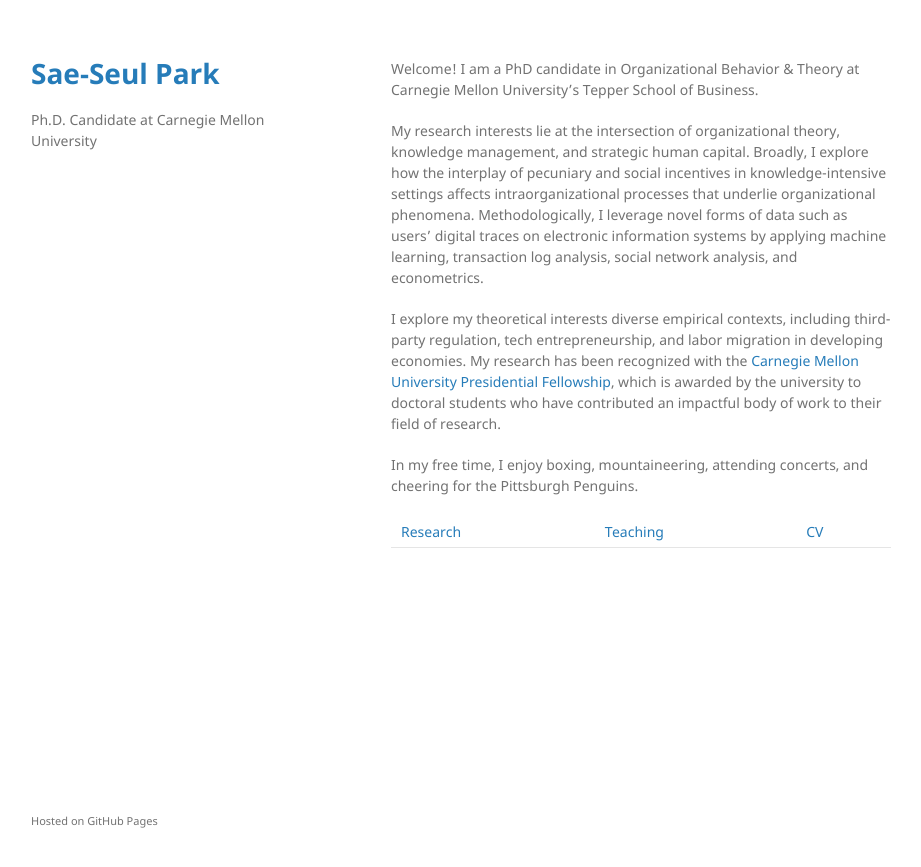
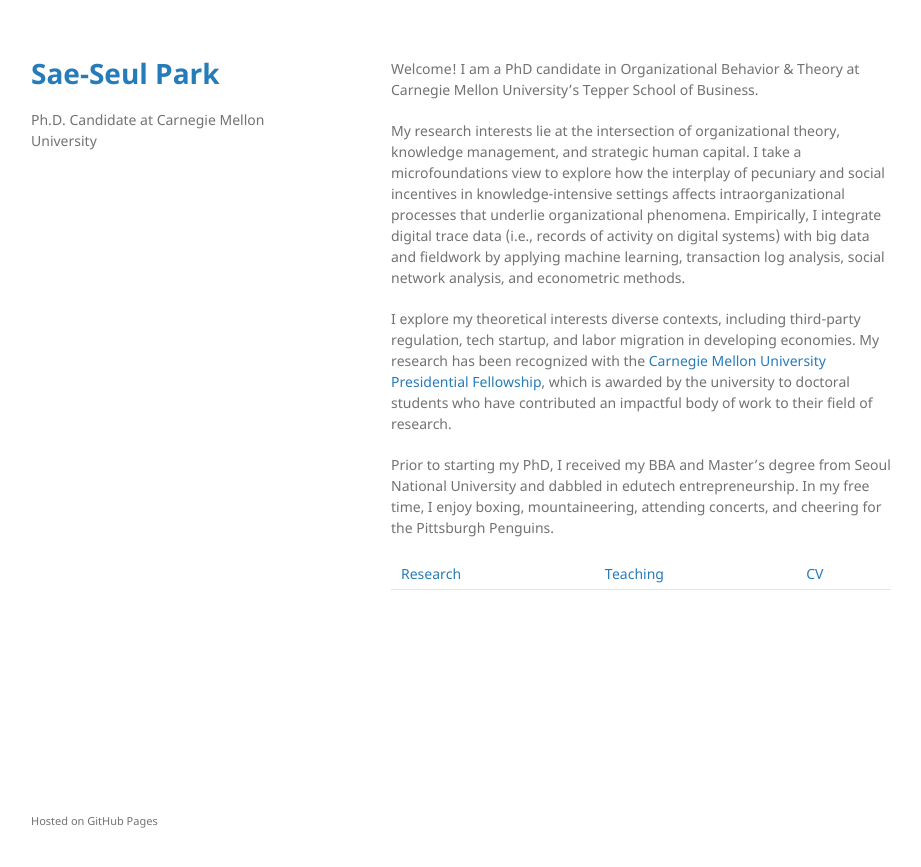
Before and after one commit to saepark/saepark.github.io, a Jekyll site: the page built from index.md, in a window 1280 px wide. Shown: the top 867 px of the page, without its empty margins (179-1100 px from the left). Built offline with Jekyll 4.4.1, drawn with Linux system fonts in a browser that asks for light colours; our own code applies the rules of GitHub Pages for plain Markdown files.

Commit message:
Update index.md

```diff
--- a/index.md
+++ b/index.md
@@ -1,9 +1,9 @@
 Welcome! I am a PhD candidate in Organizational Behavior & Theory at Carnegie Mellon University's Tepper School of Business.
 
-My research interests lie at the intersection of organizational theory, knowledge management, and strategic human capital. Broadly, I explore how the interplay of pecuniary and social incentives in knowledge-intensive settings affects intraorganizational processes that underlie organizational phenomena. Methodologically, I leverage novel forms of data such as users' digital traces on electronic information systems by applying machine learning, transaction log analysis, social network analysis, and econometrics.
+My research interests lie at the intersection of organizational theory, knowledge management, and strategic human capital. I take a microfoundations view to explore how the interplay of pecuniary and social incentives in knowledge-intensive settings affects intraorganizational processes that underlie organizational phenomena. Empirically, I integrate digital trace data (i.e., records of activity on digital systems) with big data and fieldwork by applying machine learning, transaction log analysis, social network analysis, and econometric methods.
 
-I explore my theoretical interests diverse empirical contexts, including third-party regulation, tech entrepreneurship, and labor migration in developing economies. My research has been recognized with the [Carnegie Mellon University Presidential Fellowship](https://www.cmu.edu/tepper/news/stories/2021/april/phd-fellowships-awarded.html), which is awarded by the university to doctoral students who have contributed an impactful body of work to their field of research.
+I explore my theoretical interests diverse contexts, including third-party regulation, tech startup, and labor migration in developing economies. My research has been recognized with the [Carnegie Mellon University Presidential Fellowship](https://www.cmu.edu/tepper/news/stories/2021/april/phd-fellowships-awarded.html), which is awarded by the university to doctoral students who have contributed an impactful body of work to their field of research.
 
-In my free time, I enjoy boxing, mountaineering, attending concerts, and cheering for the Pittsburgh Penguins.
+Prior to starting my PhD, I received my BBA and Master's degree from Seoul National University and dabbled in edutech entrepreneurship. In my free time, I enjoy boxing, mountaineering, attending concerts, and cheering for the Pittsburgh Penguins.
 
 [Research](./research.html) | [Teaching](./teaching.html) | [CV](./CV.html)
```
